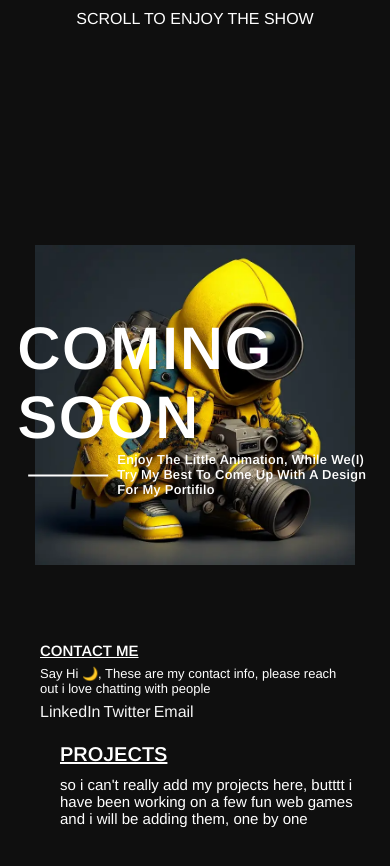
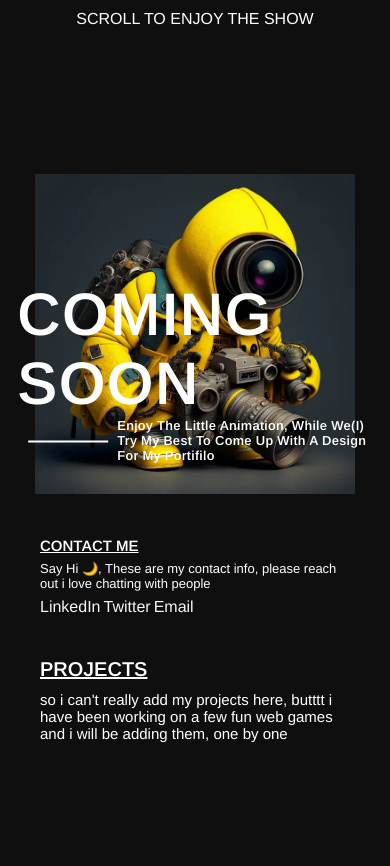
Before and after one commit to Marvelousmicheal/my-prelanding-page, a website built with Vite: page index.html in a window 390 px wide. Built offline with nearby package versions, Linux system fonts and the light colour scheme; files whose address does not match are found by name.

Commit message:
nothing much there to make it reponsive

```diff
--- a/style.scss
+++ b/style.scss
@@ -149,7 +149,7 @@ padding-top: 10px;
 
     main{
 
-        height: 120vh;
+        height: 110vh;
 
         .title {
             top: 40%;
@@ -163,11 +163,11 @@ padding-top: 10px;
                 }
                 .picture{
                     width: 200px !important;
-                    top: 40%;
+                    top: 36%;
 
                 }
                                 .bleft{
-                                    bottom: 285px;
+                                    bottom: 305px;
                                     ul{
                                         display: flex;
                                     }
@@ -179,6 +179,7 @@ padding-top: 10px;
                                     .bright{
                                                                     width: 300px;
                                                                     bottom: 186px;
-                                                                }
+right: 0px;
+left: 40px;                                                               }
     }
 }
```
Also changed, not shown: style.css, 1 other file.
